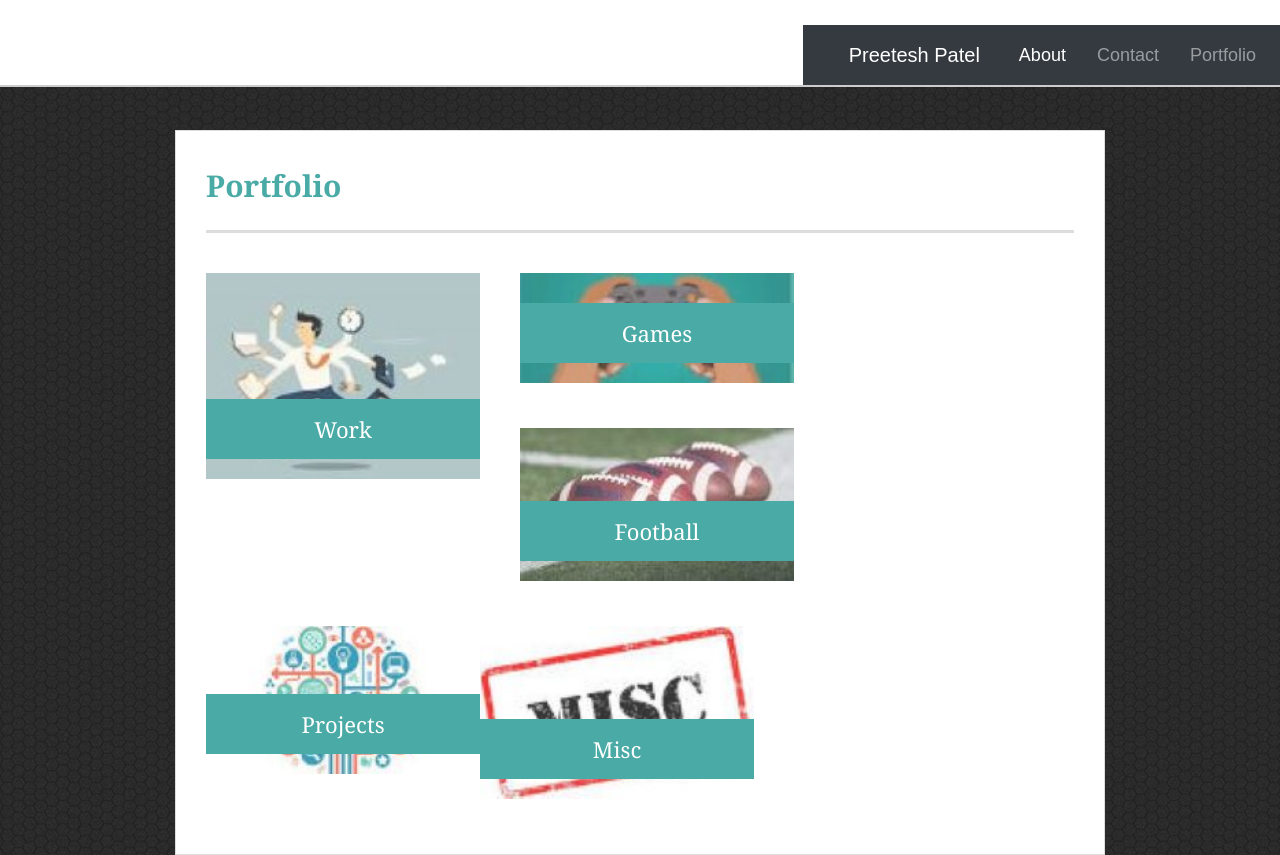
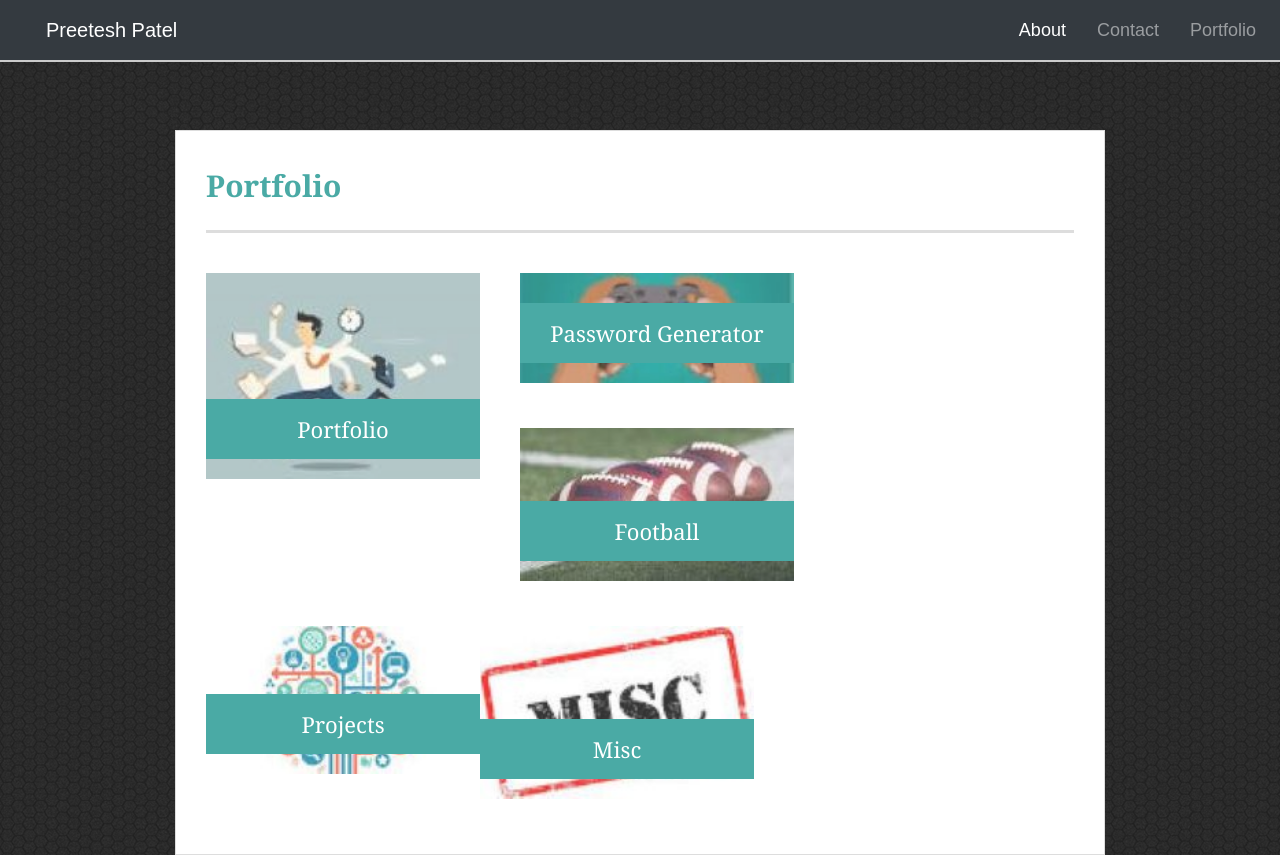
Before and after one commit to phpatel43/Bootstrap-Responsive-Portfolio, a plain HTML site: page portfolio.html in a window 1280 px wide. Shown: the top 855 px of the page. Drawn offline with nearby package versions, Linux system fonts and the light colour scheme.

Commit message:
fix nav + links

```diff
--- a/assets/CSS/style.css
+++ b/assets/CSS/style.css
@@ -77,10 +77,10 @@ body {
     background: #4aaaa5;
   }
 
-  nav {
+  /* nav {
     float: right;
     margin-top: 25px;
-  }
+  } */
 
   nav a {
     display: inline-block;
@@ -215,3 +215,7 @@ body {
     background: #4aaaa5;
     border: 0 none;
   }
+
+  /* .navbar-brand {
+    margin-right: 1070px;
+  } */
--- a/portfolio.html
+++ b/portfolio.html
@@ -44,14 +44,20 @@
       <h1>Portfolio</h1>
 
       <div class="work">
+        <a href="https://phpatel43.github.io">
         <img src="./assets/Images/work.jpg" alt="Work">
 
-        <h3>Work</h3>
+          <h3>Portfolio</h3>
+        </a>
+
       </div>
       <div class="work">
+        <a href="https://phpatel43.github.io/password-generator/">
         <img src="./assets/Images/games.jpg" alt="Games">
 
-        <h3>Games</h3>
+        <h3>Password Generator</h3>
+        </a>
+
       </div>
       <div class="work">
         <img src="./assets/Images/football.jpg" alt="Football">
```
